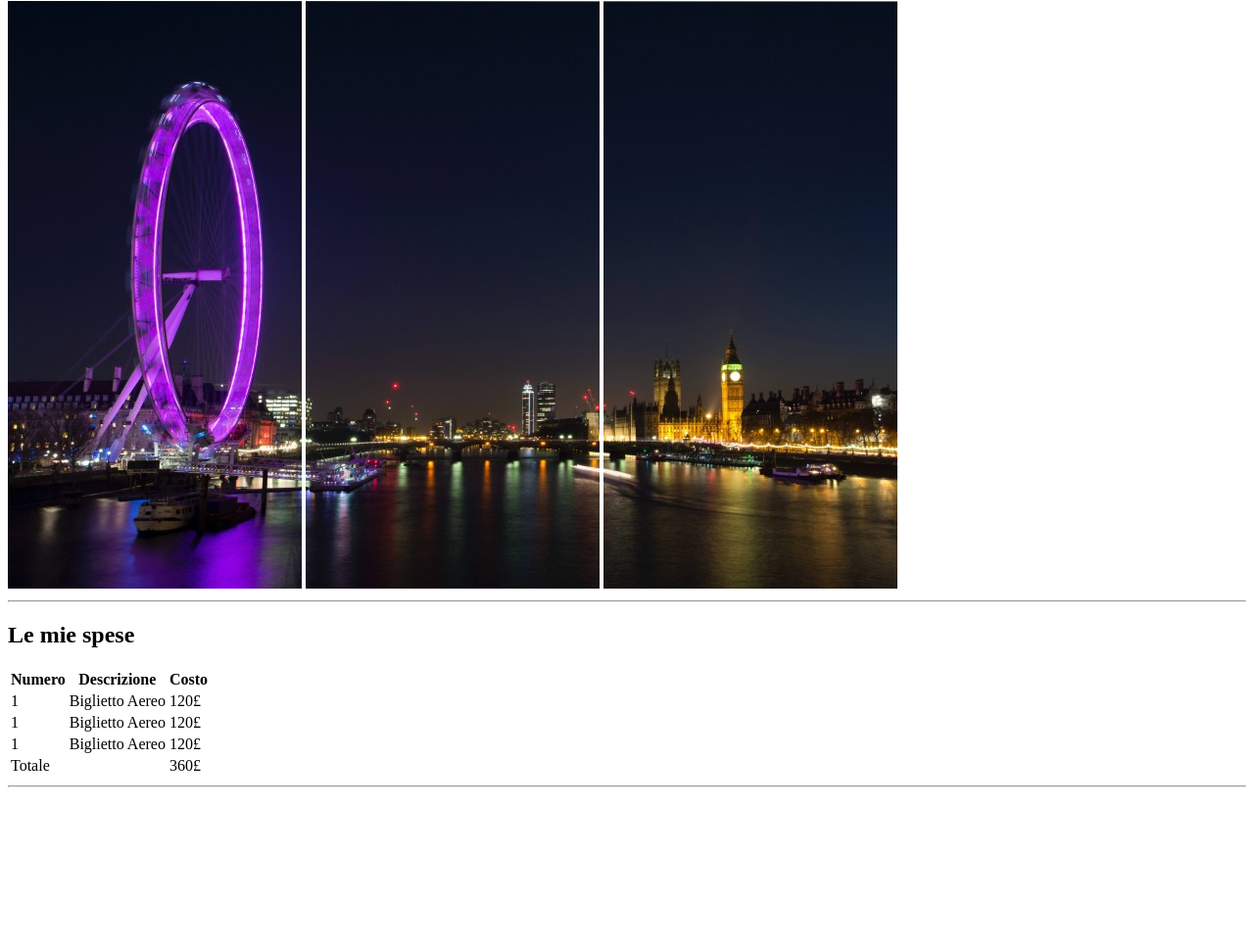
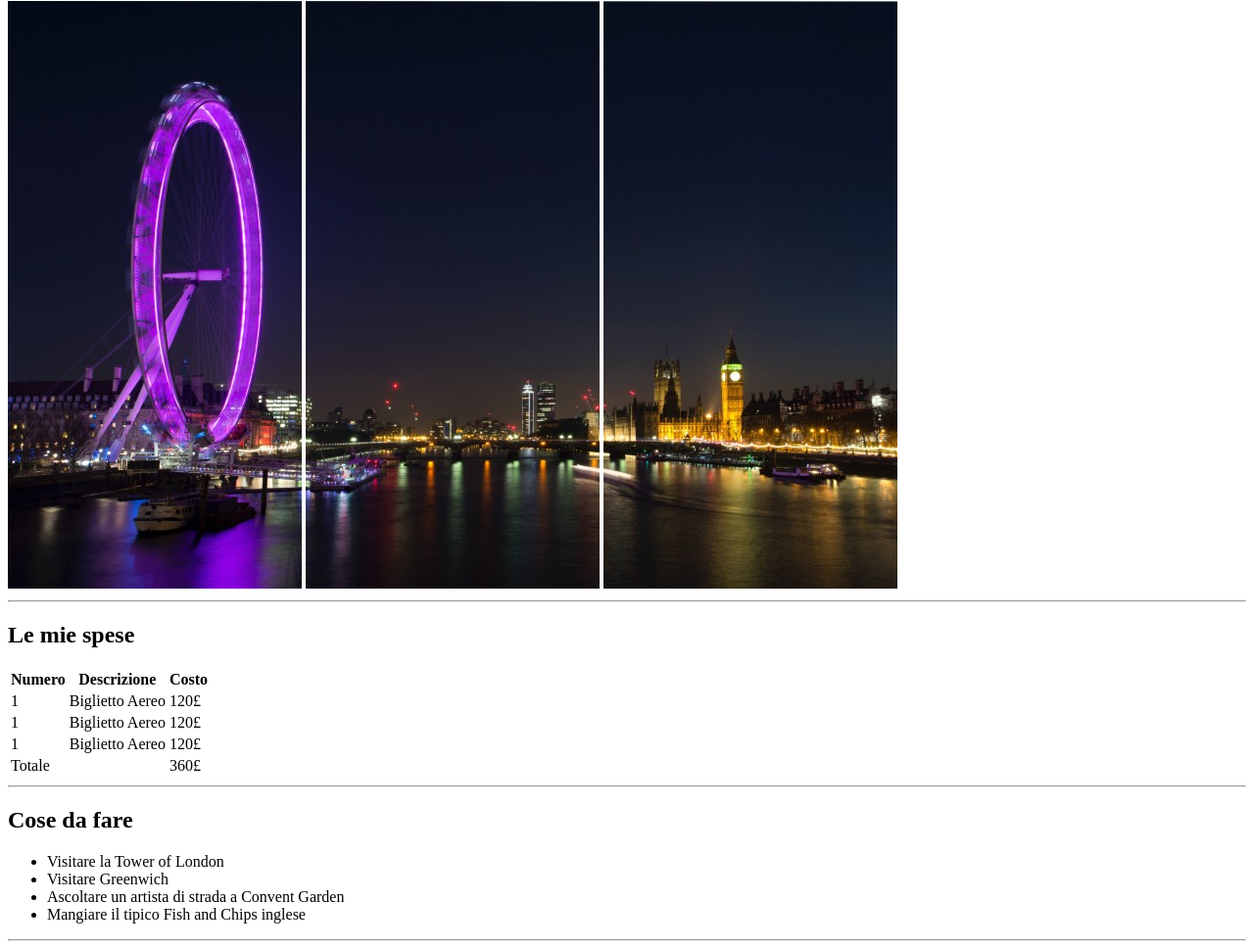
Before and after one commit to PasqualePedoto/html-london-trip, a plain HTML site: page index.html in a window 1280 px wide. Shown: the part 79-1048 px from the top of the page at 98% size. Before the commit the page ends 891 px from the top, so only its background shows below. Drawn offline with Linux system fonts and the light colour scheme.

Commit message:
added second section of Main

```diff
--- a/index.html
+++ b/index.html
@@ -64,6 +64,19 @@
         </section>
         <hr>
 
+        <section id="myActivity">
+            <h2>Cose da fare</h2>
+            <ul>
+                <li>Visitare la Tower of London</li>
+                <li>Visitare Greenwich</li>
+                <li>Ascoltare un artista di strada a Convent Garden</li>
+                <li>Mangiare il tipico Fish and Chips inglese</li>
+            </ul>
+        </section>
+        <hr>
+
+
+
     </main>
 
 </body>
```
